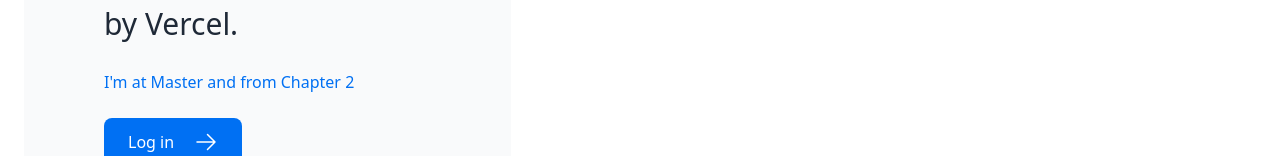
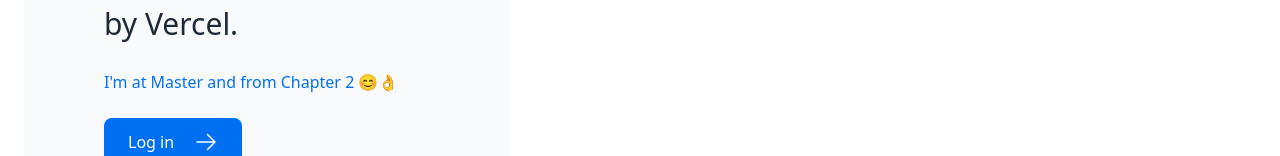
Before and after one commit to mouraoinfo/nextjs-dashboard, a Next.js app: page / in a window 1280 px wide. Shown: the part 587-743 px from the top of the page. Built offline with nearby package versions, Linux system fonts and the light colour scheme.

Commit message:
Update page title to reflect current chapter with emoji

```diff
--- a/app/page.tsx
+++ b/app/page.tsx
@@ -29,7 +29,7 @@ export default function Page() {
             , brought to you by Vercel.
           </p>
 
-          <h1 className="text-blue-500">I'm at Master and from Chapter 2</h1>
+          <h1 className="text-blue-500">I'm at Master and from Chapter 2 😊👌</h1>
 
           <Link
             href="/login"
```
